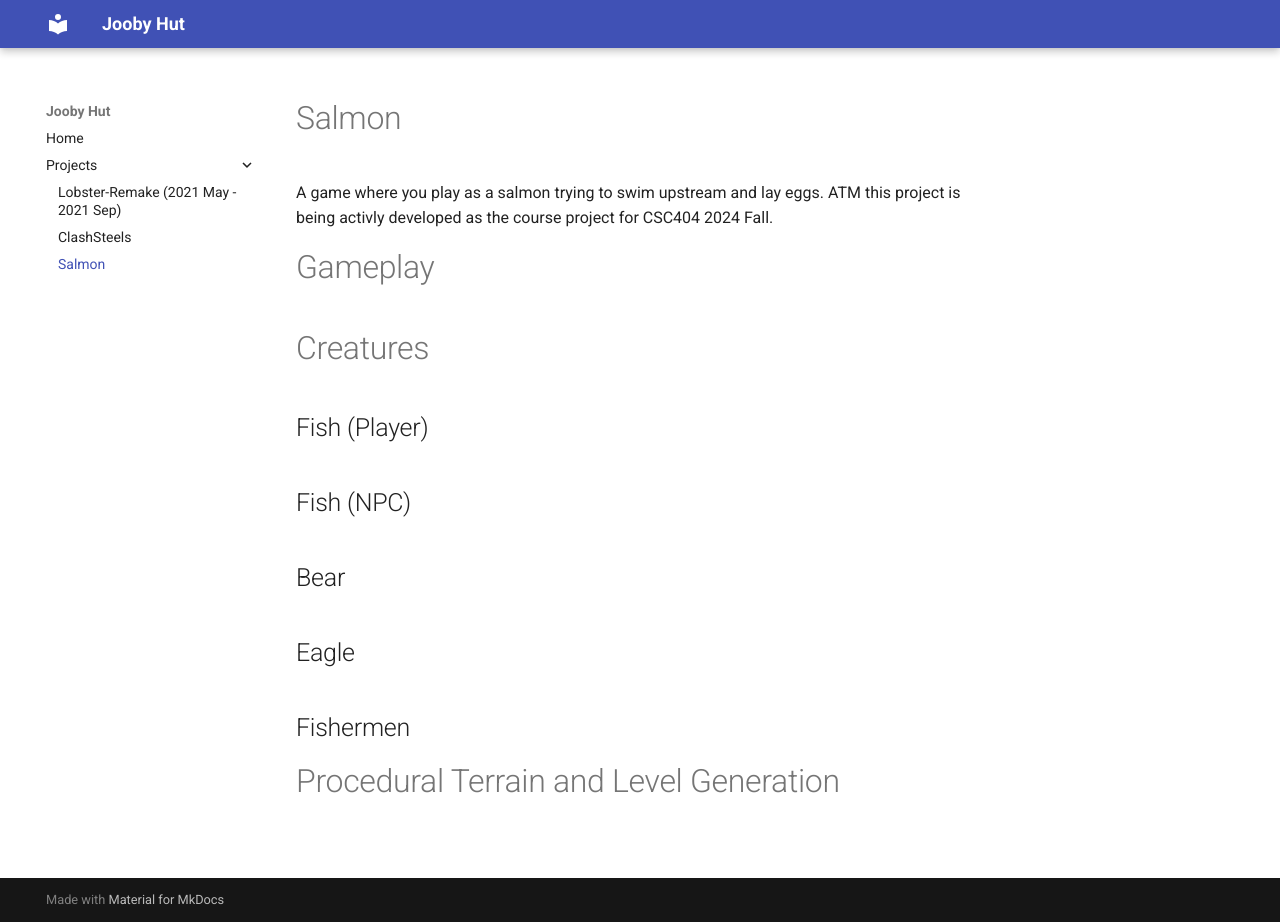
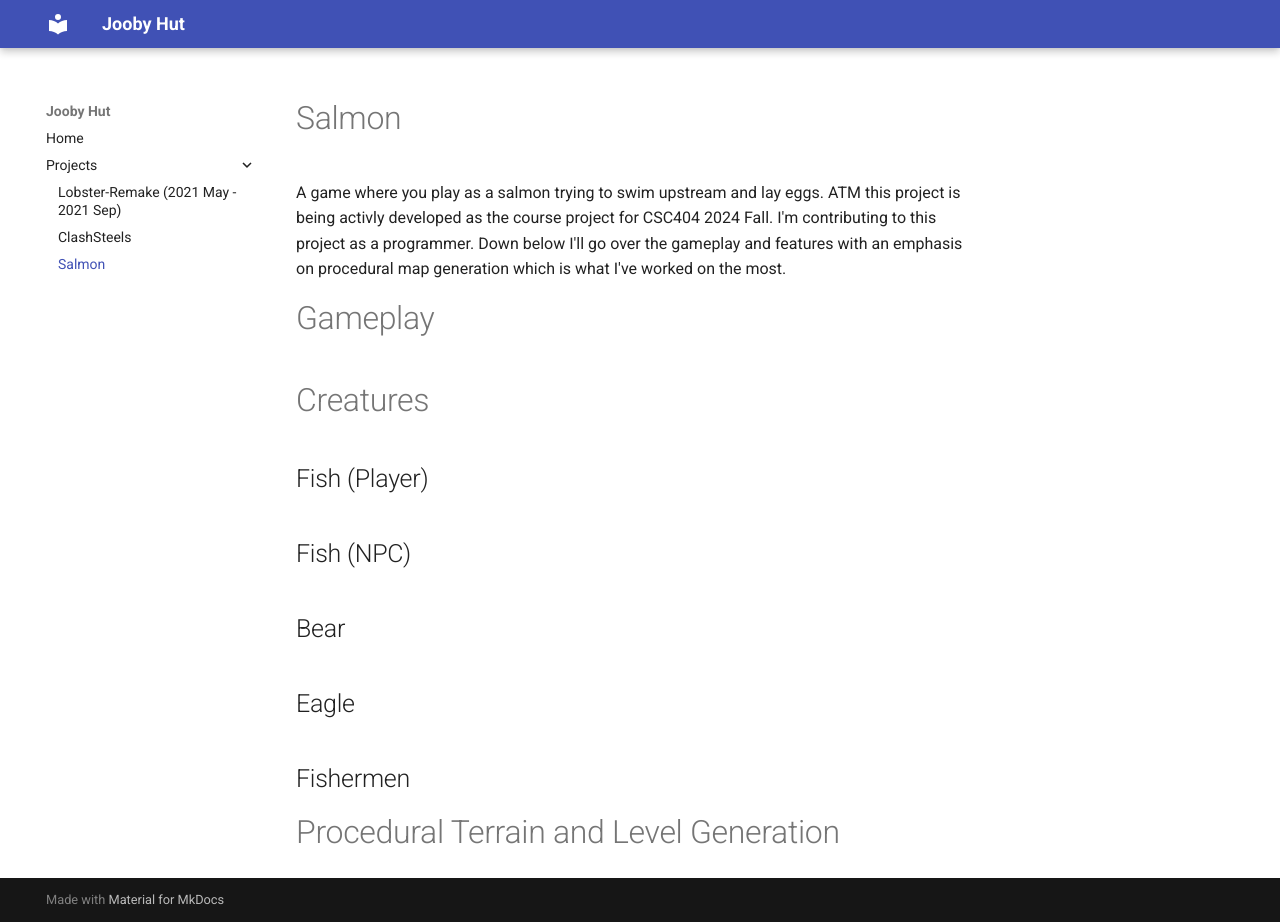
Before and after one commit to DiceSpinner/GWebsite, an MkDocs documentation site: the page built from docs/Salmon.md, in a window 1280 px wide and 922 px high. Built offline with MkDocs 1.6.1 and Material for MkDocs 9.7.7, drawn with Linux system fonts in a browser that asks for light colours.

```diff
--- a/docs/Salmon.md
+++ b/docs/Salmon.md
@@ -1,5 +1,5 @@
 # Salmon
-A game where you play as a salmon trying to swim upstream and lay eggs. ATM this project is being activly developed as the course project for CSC404 2024 Fall.
+A game where you play as a salmon trying to swim upstream and lay eggs. ATM this project is being activly developed as the course project for CSC404 2024 Fall. I'm contributing to this project as a programmer. Down below I'll go over the gameplay and features with an emphasis on procedural map generation which is what I've worked on the most.
 
 # Gameplay
 
```
Also changed, not shown: docs/LobsterRemake.md (+3 -1 lines), site/LobsterRemake/index.html, site/Salmon/index.html, 1 other file.
